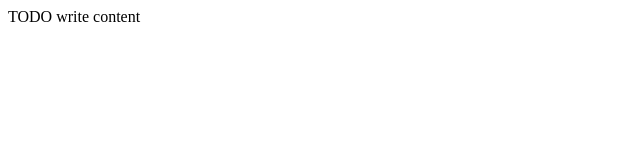
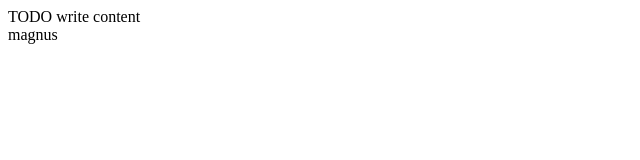
Before and after one commit to Reminent/Test_git, a plain HTML site: page testgit/web/index.html in a window 1280 px wide. Shown: the full height of the page, 0-640 px from the left. Drawn offline with Linux system fonts and the light colour scheme.

Commit message:
test /mange

```diff
--- a/testgit/web/index.html
+++ b/testgit/web/index.html
@@ -12,5 +12,6 @@ and open the template in the editor.
     </head>
     <body>
         <div>TODO write content</div>
+        <div>magnus</div>
     </body>
 </html>
```
